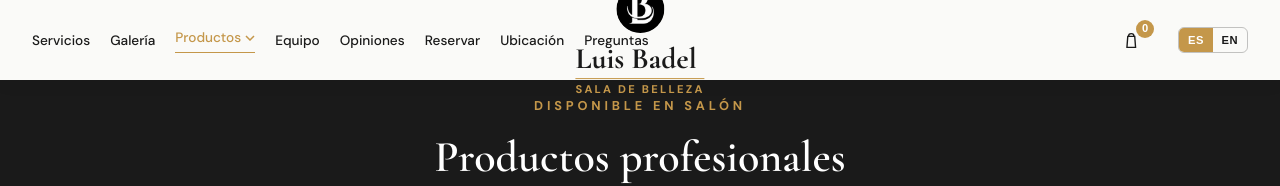
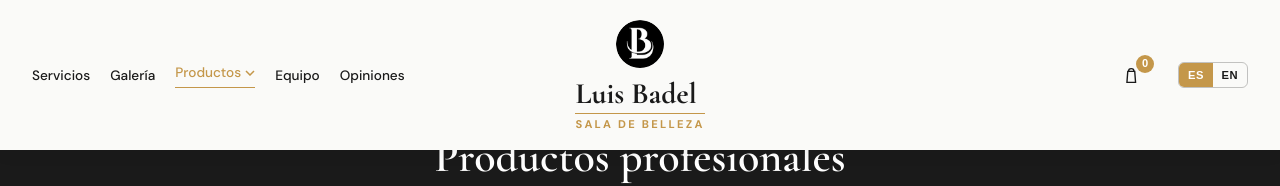
Before and after one commit to Cheese9117/luis-badel, a plain HTML site: page productos.html in a window 1280 px wide. Shown: the top 186 px of the page. Drawn offline with nearby package versions, Linux system fonts and the light colour scheme.

Commit message:
refactor: trim desktop nav to 5 key links and use real 3-column flex centering

```diff
--- a/css/components.css
+++ b/css/components.css
@@ -88,9 +88,10 @@
   display: flex;
   align-items: center;
   justify-content: space-between;
+  width: 100%;
+  gap: 2rem;
   padding-top: 1.25rem;
   padding-bottom: 1.25rem;
-  gap: var(--space-md);
 }
 
 /* Bloque izquierdo — enlaces de navegación */
@@ -98,24 +99,16 @@
   display: flex;
   align-items: center;
   justify-content: flex-start;
-  flex: 1 1 auto;
+  flex: 1 1 0%;
   min-width: 0;
 }
 
-/* Bloque central — logo, centrado de forma absoluta respecto al navbar */
+/* Bloque central — logo, con ancho propio para no desplazar a los bloques laterales */
 .nav-center {
-  position: absolute;
-  left: 50%;
-  top: 50%;
-  transform: translate(-50%, -50%);
   display: flex;
   align-items: center;
   justify-content: center;
-  pointer-events: none;
-}
-
-.nav-center .logo {
-  pointer-events: auto;
+  flex: 0 0 auto;
 }
 
 /* Bloque derecho — carrito, idioma y menú móvil */
@@ -124,7 +117,7 @@
   align-items: center;
   justify-content: flex-end;
   gap: 1.5rem;
-  flex: 1 1 auto;
+  flex: 1 1 0%;
   min-width: 0;
 }
 
@@ -179,6 +172,12 @@
 
 .nav__list a:hover {
   color: var(--color-accent);
+}
+
+/* Enlaces secundarios — solo en el menú móvil (Reservar tiene CTA propio en el hero,
+   Ubicación y FAQ se alcanzan con scroll natural o desde el footer) */
+.nav__item--mobile-only {
+  display: none;
 }
 
 .nav__toggle {
--- a/css/responsive.css
+++ b/css/responsive.css
@@ -19,6 +19,10 @@
     flex-direction: column;
     padding: var(--space-sm) var(--space-md);
     gap: var(--space-sm);
+  }
+
+  .nav__item--mobile-only {
+    display: block;
   }
 
   .nav__toggle {
--- a/productos.html
+++ b/productos.html
@@ -138,9 +138,9 @@
           </li>
           <li><a href="index.html#equipo" data-i18n="nav.team">Equipo</a></li>
           <li><a href="index.html#testimonios" data-i18n="nav.testimonials">Opiniones</a></li>
-          <li><a href="index.html#reservar" data-i18n="nav.booking">Reservar</a></li>
-          <li><a href="index.html#ubicacion" data-i18n="nav.location">Ubicación</a></li>
-          <li><a href="index.html#faq" data-i18n="nav.faq">FAQ</a></li>
+          <li class="nav__item--mobile-only"><a href="index.html#reservar" data-i18n="nav.booking">Reservar</a></li>
+          <li class="nav__item--mobile-only"><a href="index.html#ubicacion" data-i18n="nav.location">Ubicación</a></li>
+          <li class="nav__item--mobile-only"><a href="index.html#faq" data-i18n="nav.faq">FAQ</a></li>
         </ul>
       </nav>
       <div class="nav-center">
```
Also changed, not shown: index.html (+3 -3 lines).
